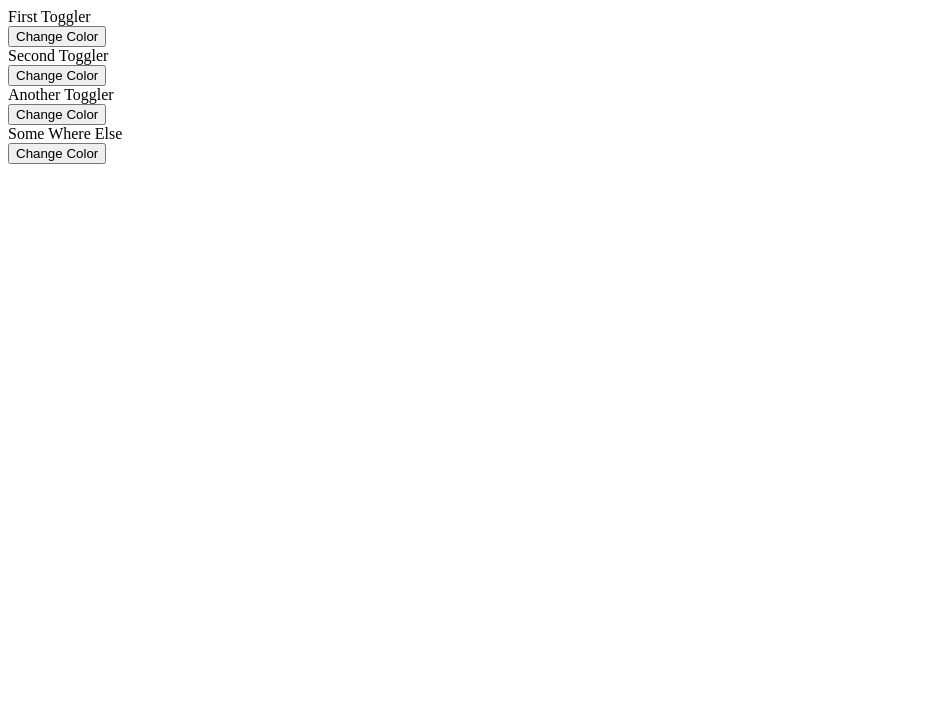
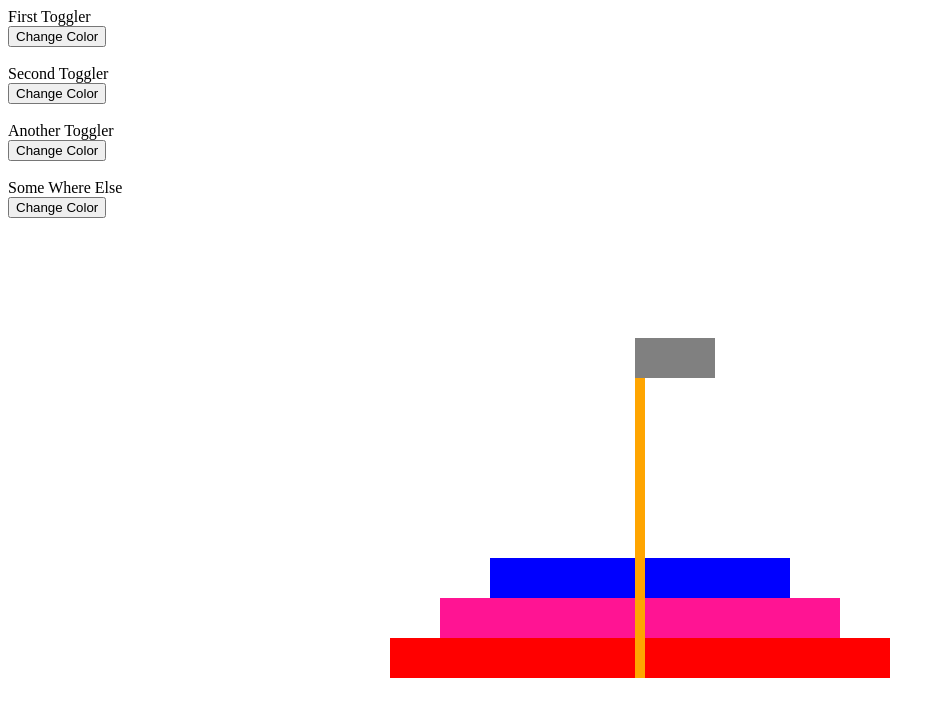
Before and after one commit to madhavansu/javascript-component, a plain HTML site: page index.html in a window 1280 px wide. Shown: the whole page, without its empty margins (0-945 px from the left). Drawn offline with Linux system fonts and the light colour scheme.

Commit message:
add flag along with css

```diff
--- a/index.html
+++ b/index.html
@@ -1,26 +1,77 @@
 <!DOCTYPE html>
 <html>
+
+<style>
+
+.flagContent {
+  display: flex;
+  align-items: center;
+  justify-content: center;
+  text-align: center;
+  flex-direction: column;
+}
+.flagStepperBlue{
+	background-color: blue;
+    width: 300px;
+    height: 40px;
+}
+.flagStepperRed{
+	background-color: red;
+    width: 500px;
+    height: 40px;
+}
+
+.flagStepperPink{
+	background-color: DeepPink;
+    width: 400px;
+    height: 40px;
+}
+
+.flagPipe {
+	background-color: orange;
+    height: 300px;
+    width: 10px;
+    transform:translateY(120px);
+}
+
+.flag  {
+	background-color: grey;
+    height: 40px;
+    width: 80px;
+    transform:translate(35px, 120px);
+}
+
+</style>
 <body>
 
 <div role="toggler">
 	<div>First Toggler</div>
     <button>Change Color</button>
 </div>
-
+<br/>
 <div role="toggler">
     <div>Second Toggler</div>
     <button class="btnChange">Change Color</button>
 </div>
-
+<br/>
 <div role="toggler">
 	<div>Another Toggler</div>
     <button class="btnChange">Change Color</button>
 </div>
-
+<br/>
 <div role="toggler">
 	<div>Some Where Else</div>
     <button class="btnChange">Change Color</button>
 </div>
+
+<div class="flagContent">
+	<div class="flag"></div>
+    <div class="flagPipe"></div>
+	<div class="flagStepperBlue"></div>
+    <div class="flagStepperPink"></div>
+    <div class="flagStepperRed"></div>
+</div>
+
 
 <script>
 
```
